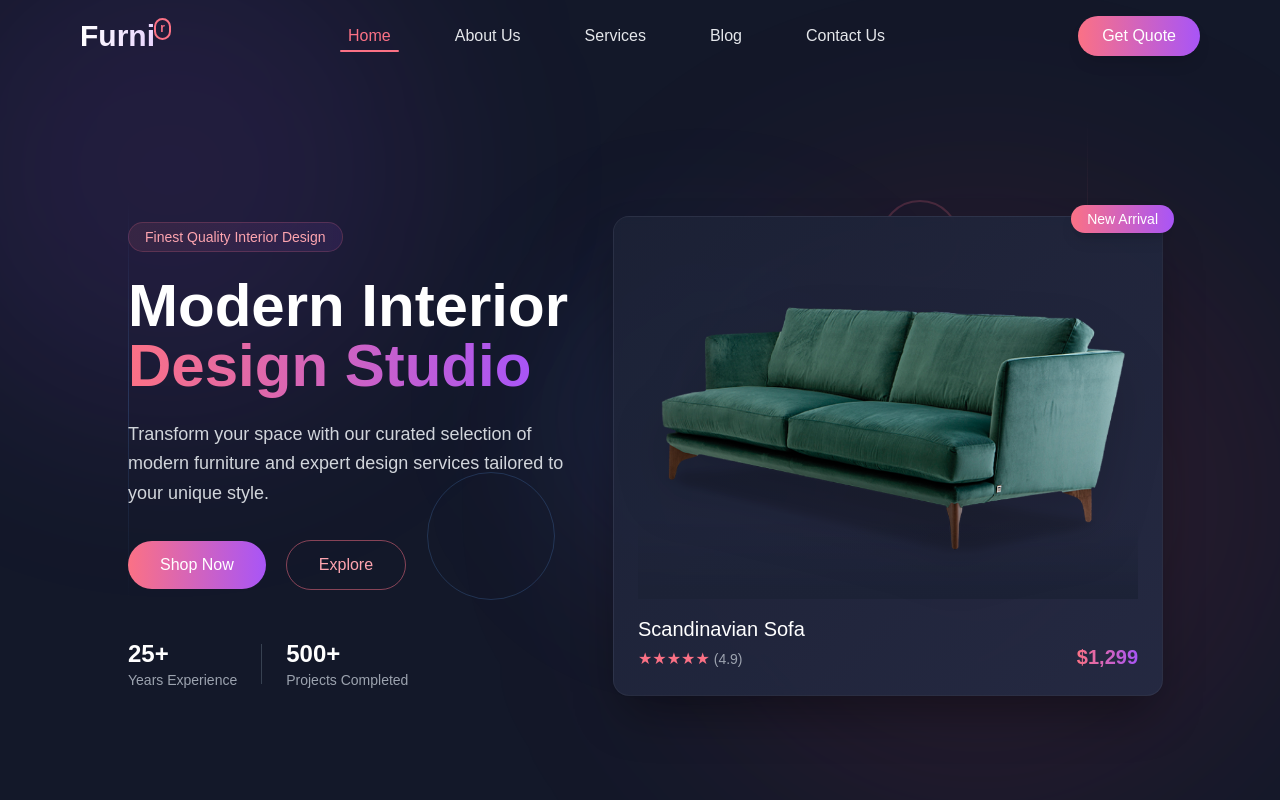
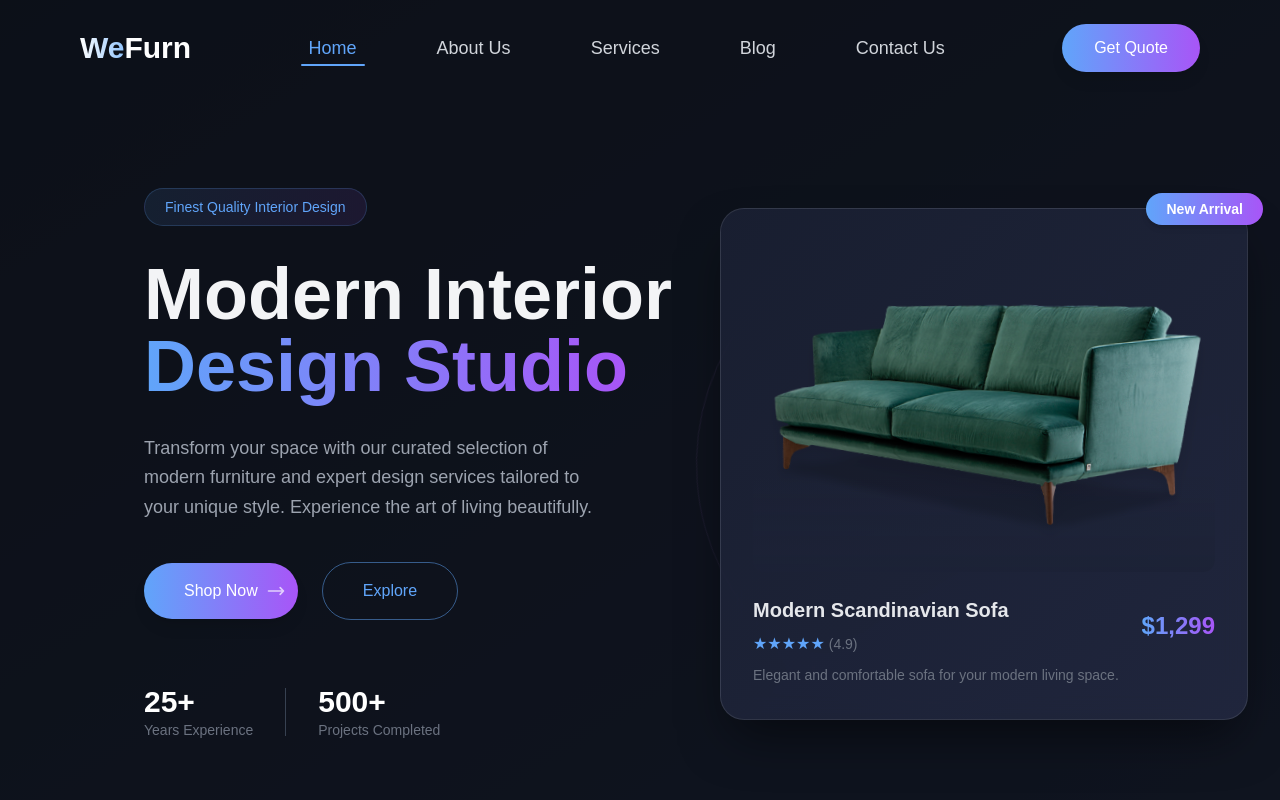
Before and after one commit to rachit069/furnitureEcommerce, a React (Create React App) app in the folder client/: page / in a window 1280 px wide. Shown: the top 800 px of the page. Built offline with nearby package versions, Linux system fonts and the light colour scheme.

Commit message:
home page css

```diff
--- a/client/src/components/Home.jsx
+++ b/client/src/components/Home.jsx
@@ -5,7 +5,6 @@ const HomeSection = () => {
   const [scrolled, setScrolled] = useState(false);
   const [activeLink, setActiveLink] = useState("Home");
 
-  // Handle scroll for navbar effect
   useEffect(() => {
     const handleScroll = () => {
       setScrolled(window.scrollY > 50);
@@ -15,21 +14,28 @@ const HomeSection = () => {
   }, []);
 
   return (
-    <div className="min-h-screen font-['Poppins',sans-serif] bg-[#131829] text-white overflow-hidden">
+    <div className="min-h-screen font-['Poppins',sans-serif] bg-[#1a202c] text-white overflow-hidden relative">
+      {/* Gradient Background Overlay (Adjusted for blue) */}
+      <div className="absolute inset-0 bg-gradient-to-br from-[#1a202c] to-[#2d3748] opacity-70 mix-blend-overlay"></div>
+
+      {/* Animated Background Blobs (Adjusted for blue/purple) */}
+      <div className="absolute inset-0 pointer-events-none -z-10">
+        <div className="absolute top-1/4 left-1/4 w-[300px] h-[300px] rounded-full bg-purple-600/20 blur-xl animate-[pulse_3s_ease-in-out_infinite]"></div>
+        <div className="absolute bottom-1/4 right-1/4 w-[400px] h-[400px] rounded-full bg-blue-500/20 blur-xl animate-[pulse_4s_ease-in-out_infinite_reverse]"></div>
+      </div>
+
       {/* Navbar */}
-      <header className={`px-8 md:px-20 py-4 flex items-center justify-between fixed top-0 w-full z-50 transition-all duration-300 ${
-        scrolled ? 'bg-[#131829]/90 backdrop-blur-md shadow-xl' : 'bg-transparent'
+      <header className={`px-8 md:px-20 py-6 flex items-center justify-between fixed top-0 w-full z-50 transition-all duration-300 ${
+        scrolled ? 'bg-[#1a202c]/80 backdrop-blur-md shadow-lg border-b border-b-gray-800' : 'bg-transparent'
       }`}>
         {/* Logo */}
-        <div className="text-3xl font-bold flex items-center gap-1 relative">
-          <span className="bg-clip-text text-transparent bg-gradient-to-r from-white to-purple-200">Furni</span>
-          <span className="text-xs border-2 border-rose-400 text-rose-400 rounded-full px-1 pb-[2px] ml-1 absolute -right-4 top-0">
-            r
-          </span>
+        <div className="text-3xl font-bold flex items-center relative">
+          <span className="bg-clip-text text-transparent bg-gradient-to-r from-white to-blue-300">We</span>
+          <span className="text-white">Furn</span>
         </div>
 
         {/* Navigation Links */}
-        <nav className="hidden md:flex gap-12 text-base font-medium">
+        <nav className="hidden md:flex gap-16 text-lg font-medium">
           {["Home", "About Us", "Services", "Blog", "Contact Us"].map(
             (item) => (
               <a
@@ -38,13 +44,13 @@ const HomeSection = () => {
                 onClick={() => setActiveLink(item)}
                 className={`relative px-2 py-1 transition-all duration-300 ${
                   activeLink === item
-                    ? 'text-rose-400'
-                    : 'text-gray-200 hover:text-white'
+                    ? 'text-blue-400'
+                    : 'text-gray-300 hover:text-white'
                 }`}
               >
                 {item}
                 {activeLink === item && (
-                  <span className="absolute bottom-0 left-0 w-full h-0.5 bg-rose-400 rounded-full"></span>
+                  <span className="absolute bottom-0 left-0 w-full h-0.5 bg-blue-400 rounded-full"></span>
                 )}
               </a>
             )
@@ -53,13 +59,13 @@ const HomeSection = () => {
 
         {/* Call to action */}
         <div className="hidden lg:block">
-          <button className="bg-gradient-to-r from-rose-400 to-purple-500 hover:from-rose-500 hover:to-purple-600 text-white px-6 py-2 rounded-full font-medium shadow-lg transition-all duration-300 hover:shadow-rose-400/30 hover:shadow-xl">
+          <button className="bg-gradient-to-r from-blue-400 to-purple-500 hover:from-blue-500 hover:to-purple-600 text-white px-8 py-3 rounded-full font-medium shadow-lg transition-all duration-300 hover:shadow-blue-400/40 hover:shadow-xl">
             Get Quote
           </button>
         </div>
 
         {/* Mobile menu button */}
-        <button className="md:hidden text-2xl text-rose-400 focus:outline-none">
+        <button className="md:hidden text-2xl text-blue-400 focus:outline-none">
           <svg xmlns="http://www.w3.org/2000/svg" viewBox="0 0 24 24" fill="currentColor" className="w-8 h-8">
             <path fillRule="evenodd" d="M3 6.75A.75.75 0 013.75 6h16.5a.75.75 0 010 1.5H3.75A.75.75 0 013 6.75zM3 12a.75.75 0 01.75-.75h16.5a.75.75 0 010 1.5H3.75A.75.75 0 013 12zm0 5.25a.75.75 0 01.75-.75h16.5a.75.75 0 010 1.5H3.75a.75.75 0 01-.75-.75z" clipRule="evenodd" />
           </svg>
@@ -67,118 +73,115 @@ const HomeSection = () => {
       </header>
 
       {/* Main Content */}
-      <div className="pt-28 px-6 md:px-20 min-h-screen flex flex-col md:flex-row items-center justify-between relative">
-        {/* Decorative elements */}
-        <div className="absolute inset-0 overflow-hidden pointer-events-none">
-          <div className="absolute w-[500px] h-[500px] rounded-full bg-purple-500/10 blur-[100px] -top-20 -left-20"></div>
-          <div className="absolute w-[600px] h-[600px] rounded-full bg-rose-500/10 blur-[120px] bottom-0 right-0"></div>
-          <div className="absolute w-[300px] h-[300px] rounded-full bg-blue-500/10 blur-[80px] top-1/3 right-1/3"></div>
-
-          {/* Abstract shapes */}
-          <div className="absolute top-1/4 right-1/4 w-20 h-20 border-2 border-rose-400/20 rounded-full"></div>
-          <div className="absolute bottom-1/4 left-1/3 w-32 h-32 border border-blue-400/20 rounded-full"></div>
-
-          {/* Line pattern - vertical */}
-          <div className="absolute h-[70%] w-px bg-gradient-to-b from-transparent via-rose-400/20 to-transparent right-[15%] top-[15%]"></div>
-          <div className="absolute h-[50%] w-px bg-gradient-to-b from-transparent via-blue-400/20 to-transparent left-[10%] top-[25%]"></div>
+      <div className="pt-32 px-6 md:px-20 min-h-screen flex flex-col md:flex-row items-center justify-between relative">
+        {/* Decorative elements - Subtle & Refined (Adjusted for blue/purple) */}
+        <div className="absolute inset-0 overflow-hidden pointer-events-none -z-10">
+          <div className="absolute top-1/4 right-1/4 w-24 h-24 border-2 border-blue-400/30 rounded-full animate-[spin_60s_linear_infinite]"></div>
+          <div className="absolute bottom-1/3 left-1/3 w-36 h-36 border border-purple-400/30 rounded-full animate-[spin_80s_linear_infinite_reverse]"></div>
+          <div className="absolute top-1/2 left-10 w-16 h-16 bg-purple-500/10 rounded-full animate-[pulse_5s_ease-in-out_infinite]"></div>
+          <div className="absolute bottom-10 right-10 w-20 h-20 bg-blue-500/10 rounded-full animate-[pulse_6s_ease-in-out_infinite_reverse]"></div>
         </div>
 
         {/* Left Content */}
-        <div className="max-w-xl z-10 md:ml-12 mt-10 md:mt-0 text-center md:text-left">
-          <div className="inline-block px-4 py-1 rounded-full bg-gradient-to-r from-rose-400/10 to-purple-500/10 text-rose-300 text-sm font-medium mb-6 border border-rose-400/20">
+        <div className="max-w-xl z-10 md:ml-16 mt-10 md:mt-0 text-center md:text-left">
+          <div className="inline-block px-5 py-2 rounded-full bg-gradient-to-r from-blue-400/10 to-purple-500/10 text-blue-400 text-sm font-medium mb-8 border border-blue-400/20">
             Finest Quality Interior Design
           </div>
 
-          <h1 className="text-4xl md:text-6xl font-bold leading-tight mb-6">
-            <span className="block">Modern Interior</span>
-            <span className="bg-clip-text text-transparent bg-gradient-to-r from-rose-400 to-purple-500">Design Studio</span>
+          <h1 className="text-5xl md:text-7xl font-bold leading-tight mb-8">
+            <span className="block text-gray-100">Modern Interior</span>
+            <span className="bg-clip-text text-transparent bg-gradient-to-r from-blue-400 to-purple-500">Design Studio</span>
           </h1>
 
-          <p className="text-lg text-gray-300 mb-8 max-w-md leading-relaxed">
-            Transform your space with our curated selection of modern furniture and expert design services tailored to your unique style.
+          <p className="text-lg text-gray-400 mb-10 max-w-md leading-relaxed">
+            Transform your space with our curated selection of modern furniture and expert design services tailored to your unique style. Experience the art of living beautifully.
           </p>
 
-          <div className="flex items-center gap-5 flex-wrap justify-center md:justify-start">
-            <button className="group relative bg-gradient-to-r from-rose-400 to-purple-500 px-8 py-3 rounded-full font-medium overflow-hidden">
+          <div className="flex items-center gap-6 flex-wrap justify-center md:justify-start">
+            <button className="group relative bg-gradient-to-r from-blue-400 to-purple-500 px-10 py-4 rounded-full font-medium overflow-hidden shadow-lg hover:shadow-xl transition-all duration-300">
               <span className="relative z-10 text-white group-hover:text-white transition-colors duration-300">Shop Now</span>
-              <span className="absolute inset-0 bg-[#131829] scale-x-0 group-hover:scale-x-100 origin-left transition-transform duration-300"></span>
+              <span className="absolute inset-0 bg-[#1a202c] scale-x-0 group-hover:scale-x-100 origin-left transition-transform duration-300"></span>
+              <svg className="w-5 h-5 ml-2 absolute right-3 top-1/2 -translate-y-1/2 text-white opacity-70 group-hover:translate-x-1 transition-transform duration-300" fill="none" viewBox="0 0 24 24" stroke="currentColor"><path strokeLinecap="round" strokeLinejoin="round" strokeWidth="2" d="M17 8l4 4m0 0l-4 4m4-4H3"/></svg>
             </button>
 
-            <button className="relative group px-8 py-3 rounded-full font-medium overflow-hidden border border-rose-400/50 text-rose-300 hover:text-black transition-all duration-300">
+            <button className="relative group px-10 py-4 rounded-full font-medium overflow-hidden border border-blue-400/50 text-blue-400 hover:text-white transition-all duration-300">
               <span className="relative z-10">Explore</span>
-              <span className="absolute inset-0 bg-gradient-to-r from-rose-400 to-purple-500 scale-x-0 group-hover:scale-x-100 origin-left transition-transform duration-300"></span>
+              <span className="absolute inset-0 bg-gradient-to-r from-blue-400 to-purple-500 scale-x-0 group-hover:scale-x-100 origin-left transition-transform duration-300"></span>
             </button>
           </div>
 
           {/* Social proof */}
-          <div className="mt-12 flex items-center gap-6 text-gray-400">
+          <div className="mt-16 flex items-center gap-8 text-gray-500">
             <div className="flex flex-col">
-              <span className="text-2xl font-bold text-white">25+</span>
+              <span className="text-3xl font-bold text-white">25+</span>
               <span className="text-sm">Years Experience</span>
             </div>
 
-            <div className="h-10 w-px bg-gray-700"></div>
+            <div className="h-12 w-px bg-gray-700"></div>
 
             <div className="flex flex-col">
-              <span className="text-2xl font-bold text-white">500+</span>
+              <span className="text-3xl font-bold text-white">500+</span>
               <span className="text-sm">Projects Completed</span>
             </div>
           </div>
         </div>
 
-        {/* Right Image & Decoration */}
-        <div className="relative flex-1 flex items-center justify-center z-10 mt-20 md:mt-0">
-          {/* Rotating circle behind image */}
-          <div className="absolute w-[450px] h-[450px] border border-purple-400/20 rounded-full animate-[spin_40s_linear_infinite] opacity-60"></div>
+        {/* Right Image & Decoration (Adjusted for blue/purple) */}
+        <div className="relative flex-1 flex items-center justify-center z-10 mt-24 md:mt-0">
+          {/* Subtle rotating element */}
+          <div className="absolute w-[480px] h-[480px] border border-purple-400/15 rounded-full animate-[spin_120s_linear_infinite] opacity-50"></div>
 
-          {/* Dot Grid - replaced with more modern decoration */}
+          {/* Animated Dot Grid */}
           <div className="absolute top-1/4 right-1/4 z-0">
             <div className="grid grid-cols-3 gap-6">
               {Array.from({ length: 9 }).map((_, i) => (
                 <span
                   key={i}
-                  className={`w-2 h-2 rounded-full opacity-60 ${
-                    i % 3 === 0 ? 'bg-rose-400' : i % 3 === 1 ? 'bg-purple-500' : 'bg-blue-400'
+                  className={`w-3 h-3 rounded-full opacity-70 ${
+                    i % 3 === 0 ? 'bg-blue-500' : i % 3 === 1 ? 'bg-purple-600' : 'bg-indigo-500'
                   }`}
                   style={{
                     animationName: 'pulse',
-                    animationDuration: '3s',
+                    animationDuration: `${2 + i * 0.2}s`,
                     animationIterationCount: 'infinite',
-                    animationDelay: `${i * 0.2}s`
+                    animationDirection: i % 2 === 0 ? 'alternate' : 'alternate-reverse',
+                    animationDelay: `${i * 0.15}s`
                   }}
                 />
               ))}
             </div>
           </div>
 
-          {/* Product display card */}
-          <div className="relative bg-gradient-to-br from-[#1c2236]/90 to-[#252b44]/90 backdrop-blur-sm p-6 rounded-2xl shadow-2xl shadow-black/40 border border-white/5 max-w-[550px]">
-            {/* Product tag */}
-            <div className="absolute -top-3 -right-3 bg-gradient-to-r from-rose-400 to-purple-500 text-white px-4 py-1 rounded-full text-sm font-medium shadow-lg">
+          {/* Product display card - Elevated (Adjusted for blue/purple) */}
+          <div className="relative bg-gradient-to-br from-[#1c2236]/80 to-[#252b44]/80 backdrop-blur-md p-8 rounded-3xl shadow-2xl shadow-black/50 border border-white/10 max-w-[580px] transform translate-x-6 md:translate-x-12 hover:scale-105 transition-transform duration-300">
+            {/* Product tag - Enhanced */}
+            <div className="absolute -top-4 -right-4 bg-gradient-to-r from-blue-400 to-purple-500 text-white px-5 py-1.5 rounded-full text-sm font-semibold shadow-md">
               New Arrival
             </div>
 
-            {/* Sofa Image with reflection */}
+            {/* Sofa Image with subtle tilt */}
             <div className="relative">
               <img
                 src={couchImage}
                 alt="Modern designer couch"
-                className="w-full max-w-[500px] object-contain relative z-10 drop-shadow-2xl"
+                className="w-full max-w-[520px] object-contain relative z-10 drop-shadow-xl rounded-xl"
+                style={{ transform: 'rotate(-2deg)' }}
               />
-              <div className="absolute bottom-0 left-0 w-full h-20 bg-gradient-to-t from-[#1c2236] to-transparent z-0"></div>
+              <div className="absolute bottom-0 left-0 w-full h-24 bg-gradient-to-t from-[#1c2236]/80 to-transparent z-0 rounded-b-xl"></div>
             </div>
 
-            {/* Product info */}
-            <div className="mt-4 flex justify-between items-end">
+            {/* Product info - More prominent */}
+            <div className="mt-6 flex justify-between items-center">
               <div>
-                <h3 className="text-xl font-medium">Scandinavian Sofa</h3>
-                <div className="flex items-center gap-1 text-rose-400 mt-1">
+                <h3 className="text-xl font-semibold text-gray-200">Modern Scandinavian Sofa</h3>
+                <div className="flex items-center gap-1 text-blue-400 mt-2">
                   <span>★★★★★</span>
-                  <span className="text-sm text-gray-400">(4.9)</span>
+                  <span className="text-sm text-gray-500">(4.9)</span>
                 </div>
               </div>
-              <div className="text-xl font-bold bg-clip-text text-transparent bg-gradient-to-r from-rose-400 to-purple-500">$1,299</div>
+              <div className="text-2xl font-bold bg-clip-text text-transparent bg-gradient-to-r from-blue-400 to-purple-500">$1,299</div>
             </div>
+            <p className="text-sm text-gray-500 mt-2 leading-relaxed">Elegant and comfortable sofa for your modern living space.</p>
           </div>
         </div>
       </div>
```
